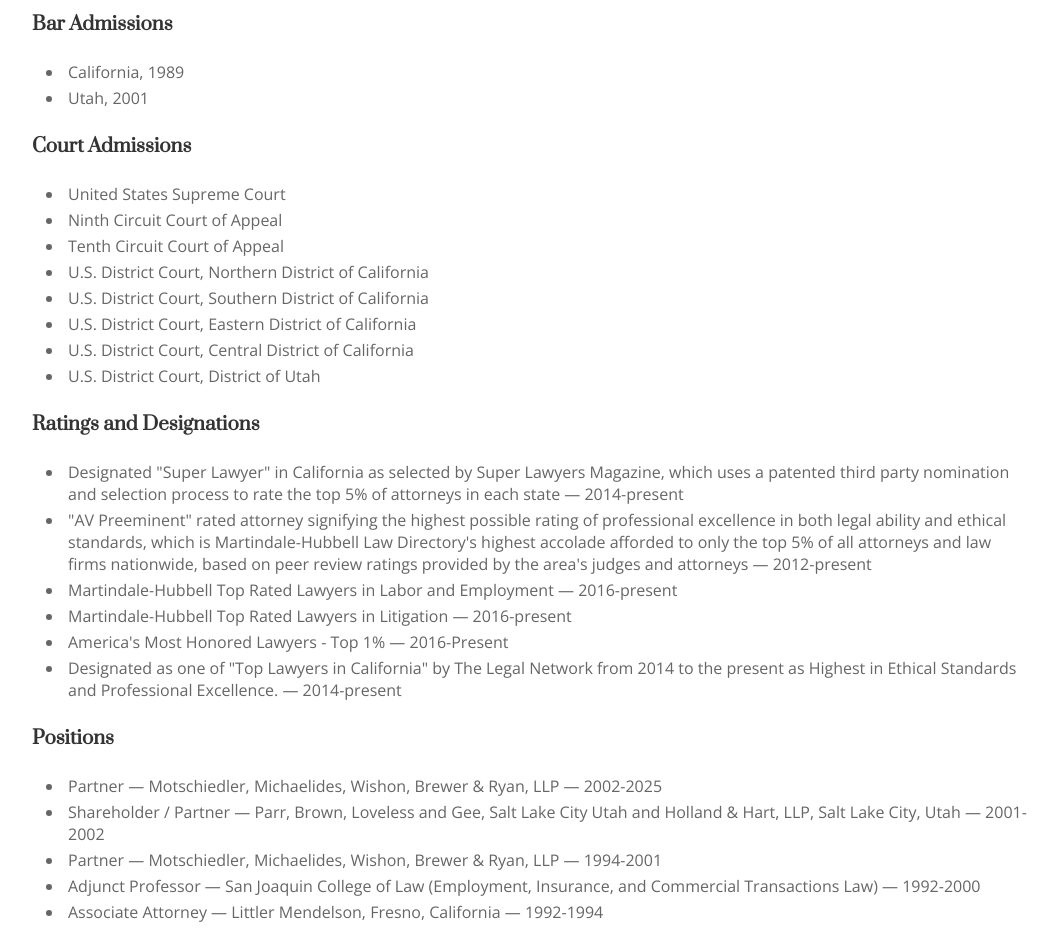
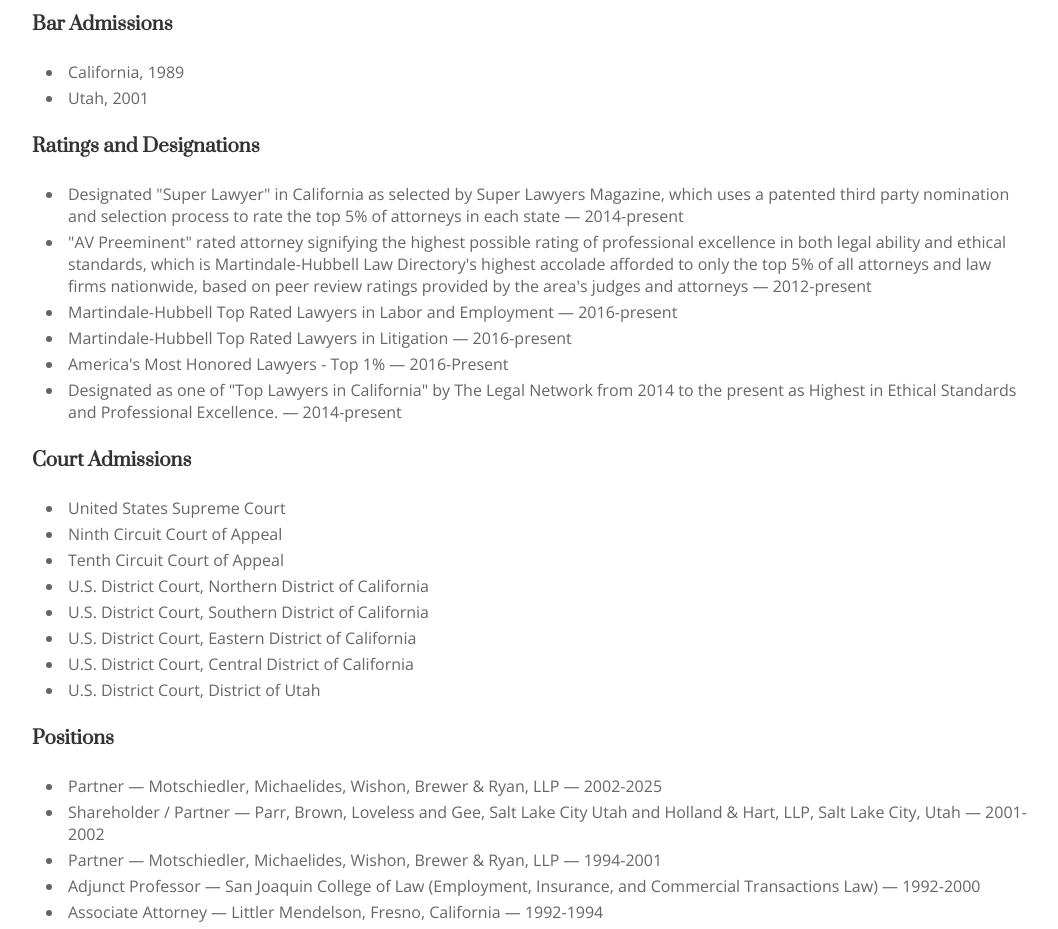
Before and after one commit to jaredryan/jordan-ryan-law, a Next.js app: page /about in a window 1280 px wide. Shown: the part 1360-2289 px from the top of the page, without its empty margins (108-1166 px from the left). Built offline with nearby package versions, Linux system fonts and the light colour scheme.

Commit message:
[chore]: small reordering to about page

```diff
--- a/app/about/page.tsx
+++ b/app/about/page.tsx
@@ -84,6 +84,17 @@
               </li>
             ))}
           </ul>
+          <h3>Ratings and Designations</h3>
+          <ul className="ratingsAndDesignationsContainer">
+            {russKRyanRatingsAndDesignations.map(ratingOrDesignation => (
+              <li
+                key={ratingOrDesignation.title}
+                className="ratingOrDesignation"
+              >
+                {ratingOrDesignation.title} — {ratingOrDesignation.years}
+              </li>
+            ))}
+          </ul>
           <h3>Court Admissions</h3>
           <ul className="courtAdmissionsContainer">
             {russKRyanCourtAdmissions.map(courtAdmission => (
@@ -92,17 +103,6 @@
                 className="courtAdmission"
               >
                 {courtAdmission}
-              </li>
-            ))}
-          </ul>
-          <h3>Ratings and Designations</h3>
-          <ul className="ratingsAndDesignationsContainer">
-            {russKRyanRatingsAndDesignations.map(ratingOrDesignation => (
-              <li
-                key={ratingOrDesignation.title}
-                className="ratingOrDesignation"
-              >
-                {ratingOrDesignation.title} — {ratingOrDesignation.years}
               </li>
             ))}
           </ul>
```
